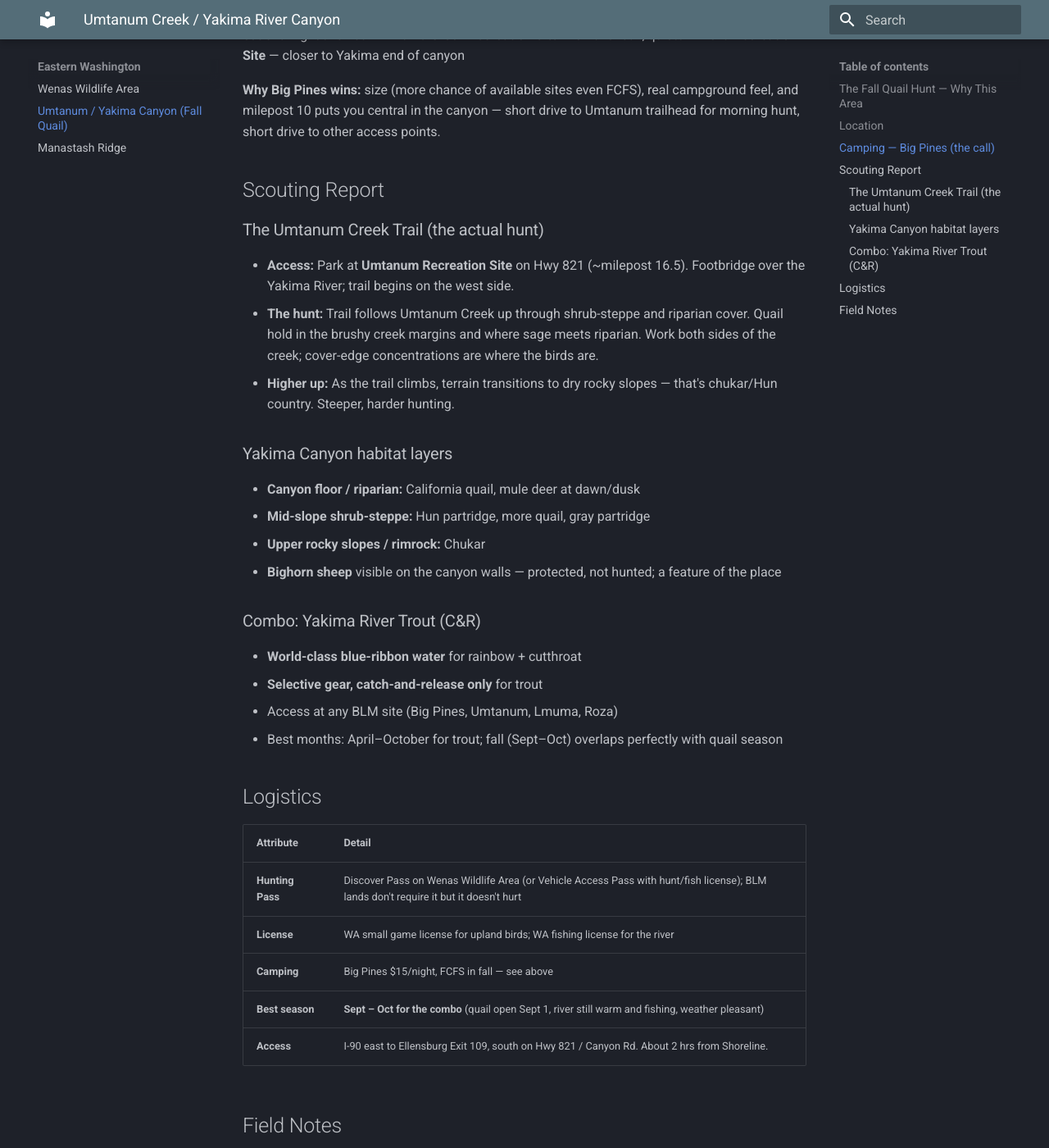
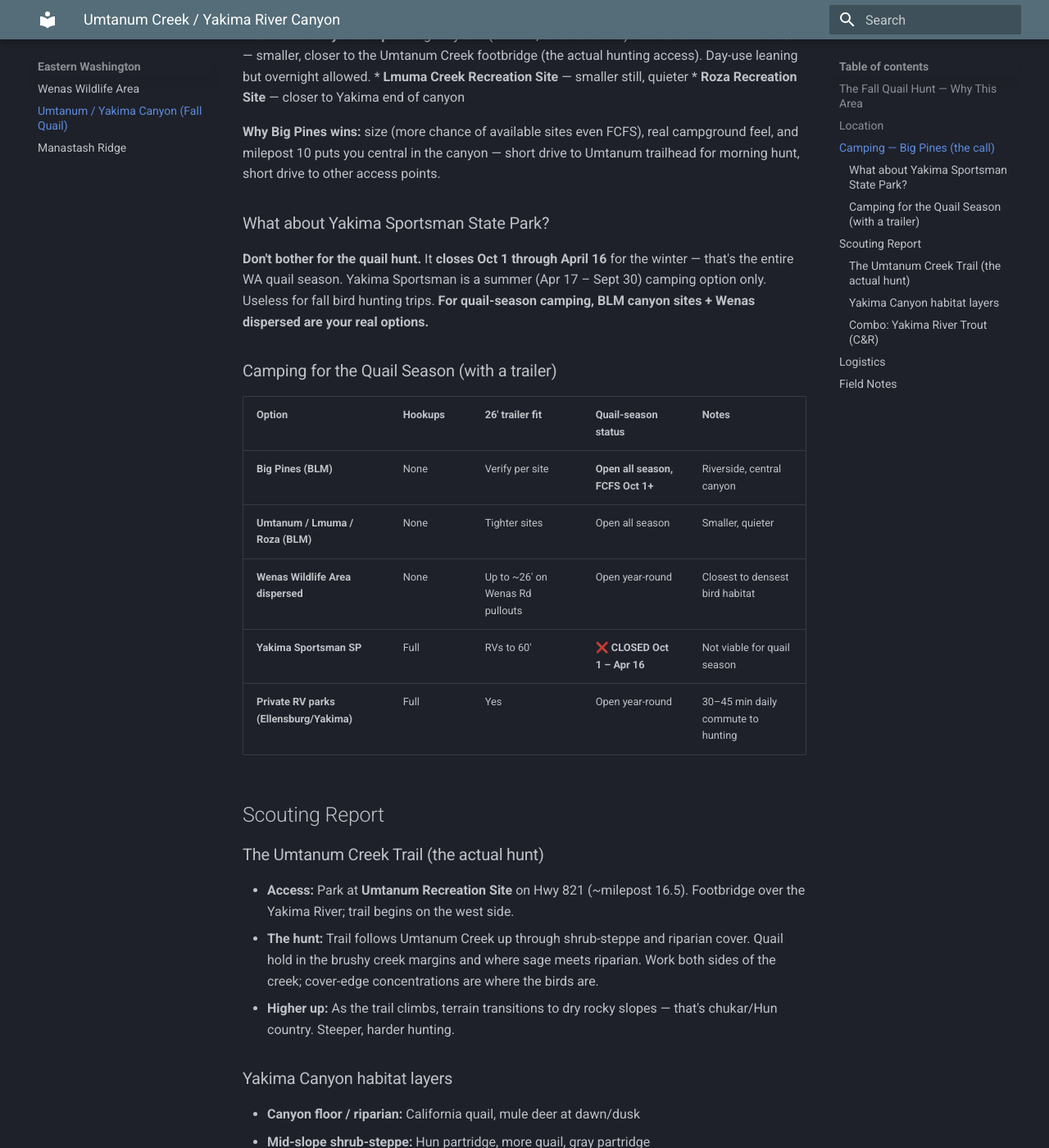
Before and after one commit to jdosher/outdoors-manual, an MkDocs documentation site: the page built from docs/3_eastern_wa/umtanum_yakima_canyon.md, in a window 1280 px wide and 1400 px high, scrolled down 1648 px. Shown: the whole window at 82% size. Built offline with MkDocs 1.6.1 and Material for MkDocs 9.7.7, drawn with Linux system fonts in a browser that asks for light colours; some of the changed text lies outside the part shown.

Commit message:
Fix Umtanum page: correct quail season dates, flag Yakima Sportsman SP closure, add trailer camping matrix

```diff
--- a/docs/3_eastern_wa/umtanum_yakima_canyon.md
+++ b/docs/3_eastern_wa/umtanum_yakima_canyon.md
@@ -14,11 +14,11 @@ The killer combo here is **Big Pines Campground** (BLM, riverside) as your base
 
 ## The Fall Quail Hunt — Why This Area
 
-* **Season opens Sept. 1** for upland birds (verify current WDFW game bird pamphlet).
+* **WA California (Valley) Quail season:** typically **mid-October through mid-January** (2025–26 was Oct 18 – Jan 19). Verify exact dates in the current WDFW Game Bird pamphlet — these shift year to year. **Sept 1 is the general upland date but quail specifically opens later.**
 * **California quail concentrate at water-and-cover edges** along Umtanum Creek as it flows down to the Yakima — exactly the riparian-sage transition zones quail love.
 * **Less competition** than Wenas plateau hunts because most hunters drive past the canyon and continue up to Wenas Road.
 * **Bonus species:** chukar and gray (Hungarian) partridge in the rocky slopes above the canyon floor, grouse higher up.
-* **Combo with Yakima River trout** (C&R, selective gear blue-ribbon water) makes this a 2-target trip from one camp.
+* **Combo with Yakima River trout** (C&R, selective gear blue-ribbon water) makes this a 2-target trip from one camp — though by late October river fishing slows.
 
 ## Location
 
@@ -49,6 +49,20 @@ The killer combo here is **Big Pines Campground** (BLM, riverside) as your base
 
 **Why Big Pines wins:** size (more chance of available sites even FCFS), real campground feel, and milepost 10 puts you central in the canyon — short drive to Umtanum trailhead for morning hunt, short drive to other access points.
 
+### What about Yakima Sportsman State Park?
+
+**Don't bother for the quail hunt.** It **closes Oct 1 through April 16** for the winter — that's the entire WA quail season. Yakima Sportsman is a summer (Apr 17 – Sept 30) camping option only. Useless for fall bird hunting trips. **For quail-season camping, BLM canyon sites + Wenas dispersed are your real options.**
+
+### Camping for the Quail Season (with a trailer)
+
+| Option | Hookups | 26' trailer fit | Quail-season status | Notes |
+|---|---|---|---|---|
+| **Big Pines (BLM)** | None | Verify per site | **Open all season, FCFS Oct 1+** | Riverside, central canyon |
+| **Umtanum / Lmuma / Roza (BLM)** | None | Tighter sites | Open all season | Smaller, quieter |
+| **Wenas Wildlife Area dispersed** | None | Up to ~26' on Wenas Rd pullouts | Open year-round | Closest to densest bird habitat |
+| **Yakima Sportsman SP** | Full | RVs to 60' | **❌ CLOSED Oct 1 – Apr 16** | Not viable for quail season |
+| **Private RV parks (Ellensburg/Yakima)** | Full | Yes | Open year-round | 30–45 min daily commute to hunting |
+
 ## Scouting Report
 
 ### The Umtanum Creek Trail (the actual hunt)
@@ -75,7 +89,7 @@ The killer combo here is **Big Pines Campground** (BLM, riverside) as your base
 | **Hunting Pass** | Discover Pass on Wenas Wildlife Area (or Vehicle Access Pass with hunt/fish license); BLM lands don't require it but it doesn't hurt |
 | **License** | WA small game license for upland birds; WA fishing license for the river |
 | **Camping** | Big Pines $15/night, FCFS in fall — see above |
-| **Best season** | **Sept – Oct for the combo** (quail open Sept 1, river still warm and fishing, weather pleasant) |
+| **Best season** | **Mid-October through early December for the quail+fishing combo** (quail opens ~Oct 18, river still fishable into November) |
 | **Access** | I-90 east to Ellensburg Exit 109, south on Hwy 821 / Canyon Rd. About 2 hrs from Shoreline. |
 
 ## Field Notes
```
